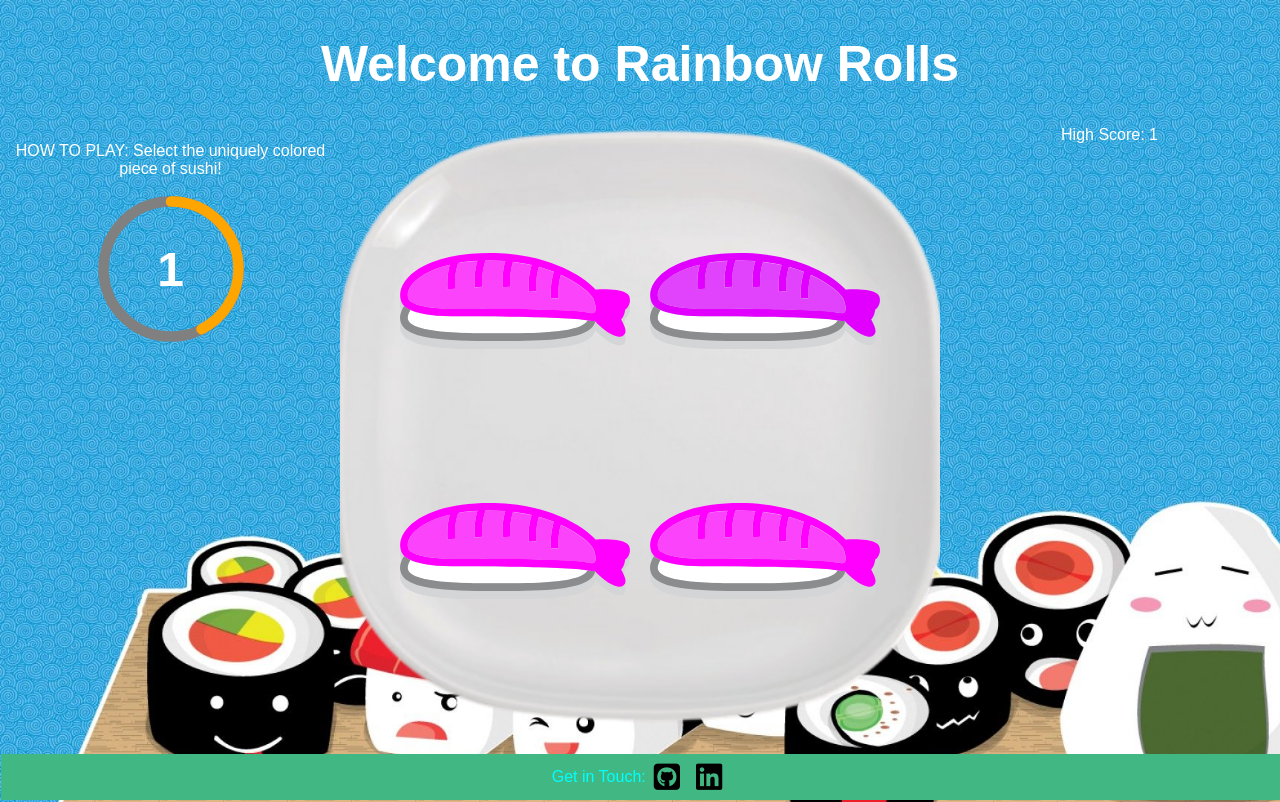
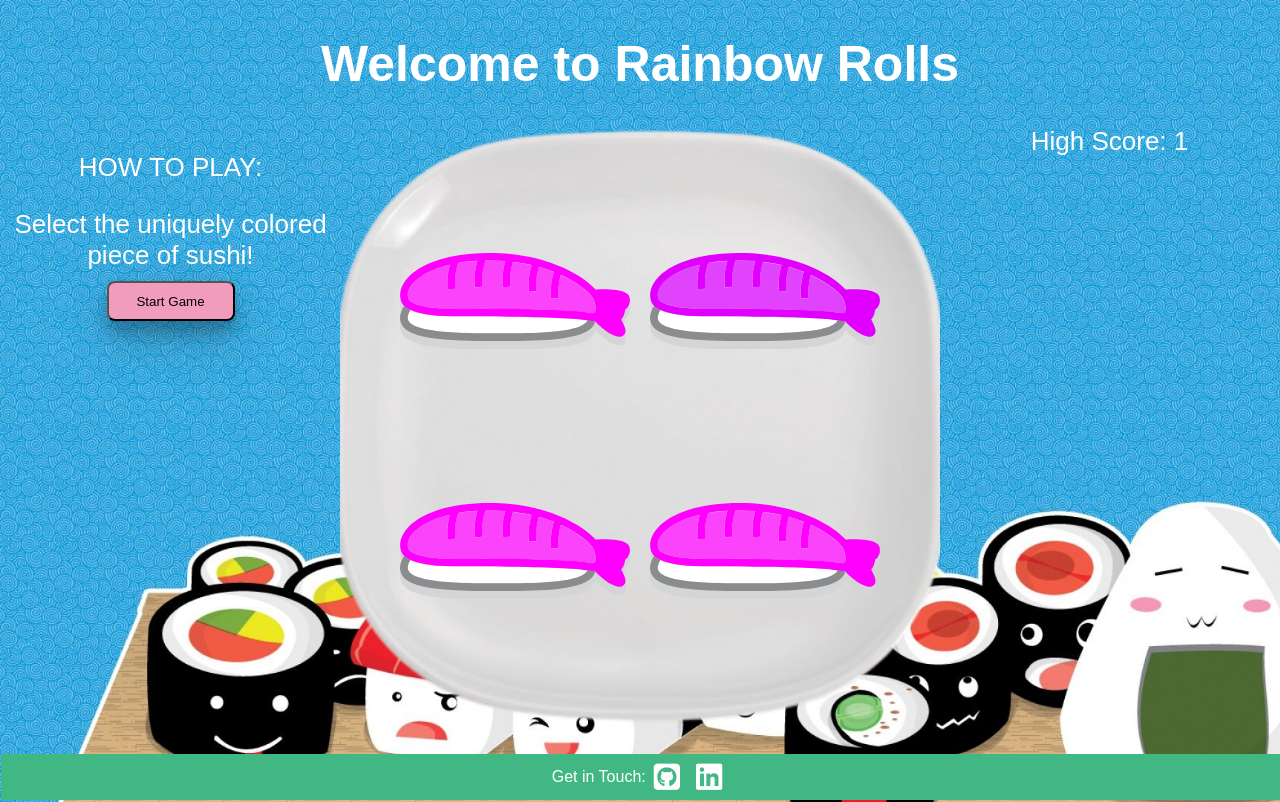
Before and after one commit to epark-godaddy/RainbowRolls, a website built with webpack: page index.html in a window 1280 px wide. Built offline with nearby package versions, Linux system fonts and the light colour scheme.

Commit message:
Style buttons

```diff
--- a/index.html
+++ b/index.html
@@ -26,8 +26,9 @@
       h1 {
         font-size: 50px;
       }
-      .instr,
+      .instr,.instr-detail,
       #high-score {
+        font-size: 26px;
         text-align: center;
         width: 100%;
         font-family: Marker Felt, fantasy;
@@ -39,6 +40,12 @@
       }
       h1 {
         font-family: Marker Felt, fantasy;
+      }
+
+      .chalkboard {
+        display: flex;
+        flex-direction: column;
+        align-items: center;
       }
       .body-container {
         background-image: url("./dist/images/sushiboard.png");
@@ -76,7 +83,6 @@
         padding: 10px;
       }
       .sushi {
-        /* background-color: blue; */
         margin: 10px;
         flex: 1;
         max-width: 100%;
@@ -110,7 +116,7 @@
       }
 
       .base-timer__circle {
-        fill: none;
+        fill: black;
         stroke: none;
       }
 
@@ -166,7 +172,7 @@
       .contact-text {
         text-align: center;
         font-family: Marker Felt, fantasy;
-        color: aqua;
+        color: white;
       }
 
       .contact-info label {
@@ -175,14 +181,25 @@
 
       .fa-github-square {
         font-size: 30px;
-        color: black;
+        color: white;
         margin: 8px;
       }
 
       .fa-linkedin {
         font-size: 30px;
-        color: black;
+        color: white;
         margin: 8px;
+      }
+
+      #play-button {
+        font-family: Marker Felt, fantasy;
+        background-color: rgb(241,156,187);
+        height: 5vh;
+        width: 10vw;
+        margin-top: 10px;
+        box-shadow: 0 12px 16px 0 rgba(0,0,0,0.24), 0 17px 50px 0 rgba(0,0,0,0.19);
+        border-radius: 8px;
+        outline:none;
       }
     </style>
   </head>
@@ -192,20 +209,27 @@
       <h1>Welcome to Rainbow Rolls</h1>
       <div class="main-body">
         <div class="first-panel">
-          <p class="instr">
-            HOW TO PLAY: Select the uniquely colored piece of sushi!
-          </p>
-          <div id="countdown"></div>
+          <div class="chalkboard">
+            <p class="instr">
+              HOW TO PLAY:
+              <div class="instr-detail">
+                Select the uniquely colored piece of sushi!
+              </div>
+              <button id='play-button'>Start Game</button>
+            </p>
+            <div id="countdown"></div>
+          </div>
         </div>
         <div class="board-container">
           <div id="board"></div>
         </div>
         <div id="high-score"></div>
+
       </div>
       <footer>
         <div class="contact-info">
           <div class="contact-text">Get in Touch:</div>
-          <a href="https://github.com/ElishaPark" target="_blank"
+          <a href="https://github.com/ElishaPark/RainbowRolls" target="_blank"
             ><i class="fab fa-github-square"></i
           ></a>
           <a href="https://www.linkedin.com/in/elishaspark/" target="_blank"
--- a/src/game.js
+++ b/src/game.js
@@ -6,9 +6,13 @@ export default class Game {
     document.addEventListener("game over", () => this.loseGame());
     this.level = 0;
     this.highScore = 0;
+    const button = document.getElementById("play-button");
+    button.onclick = () => {
+      this.restartGame();
+    };
   }
 
-  loadGame() {
+  loadGame(showTimer = true) {
     if (this.gameOver) return;
     const board = document.getElementById("board");
     if (board.hasChildNodes()) {
@@ -28,13 +32,15 @@ export default class Game {
     this.board = new Board(this.level);
     this.board.render();
 
-    this.timer = new Timer(this.level);
-    this.timer.render();
+    if (showTimer) {
+      this.timer = new Timer(this.level);
+      this.timer.render();
+    }
   }
 
   loseGame() {
     this.gameOver = true;
-    if (window.confirm("That wasn't correct! Try Again?")) {
+    if (window.confirm("Better luck next time! Try Again?")) {
       this.restartGame();
     }
   }
--- a/src/index.js
+++ b/src/index.js
@@ -2,5 +2,5 @@ import Game from "./game";
 
 document.addEventListener("DOMContentLoaded", () => {
   const game = new Game();
-  game.loadGame();
+  game.loadGame(false);
 });
```
Also changed, not shown: dist/images/1sushiboard.png (deleted), dist/images/empty-rectangular-black-slate-plate-with-chopsticks-sushi-soy-sauce-dark-bamboo-mat-background_79075-8479.jpg (deleted), dist/images/sushi background.jpg (deleted), dist/images/sushi backround 2.jpg (deleted), dist/images/sushiboard123.png (deleted), dist/images/sushiboard1234.png (deleted), dist/images/sushiboard12345.png (deleted), dist/main.js.
